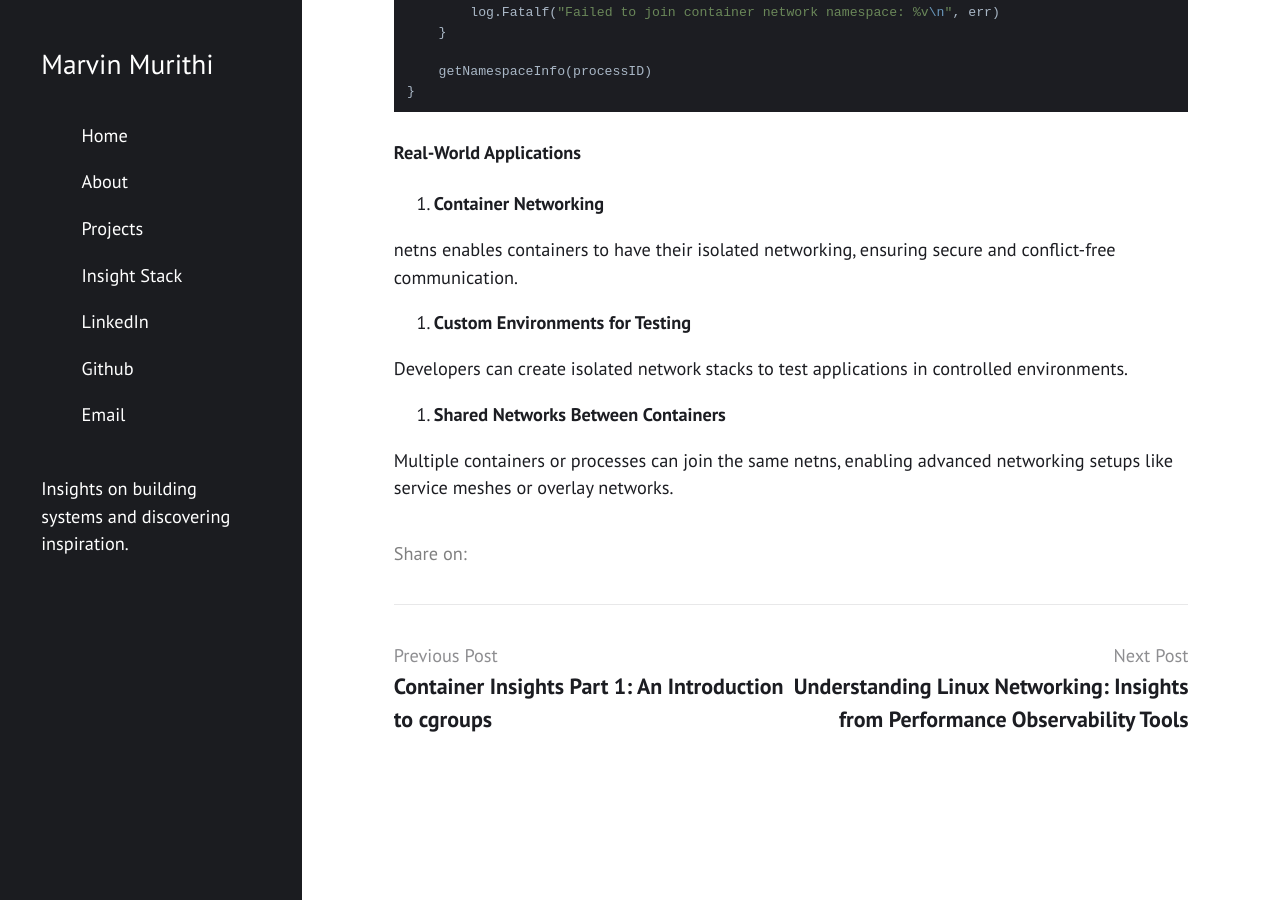
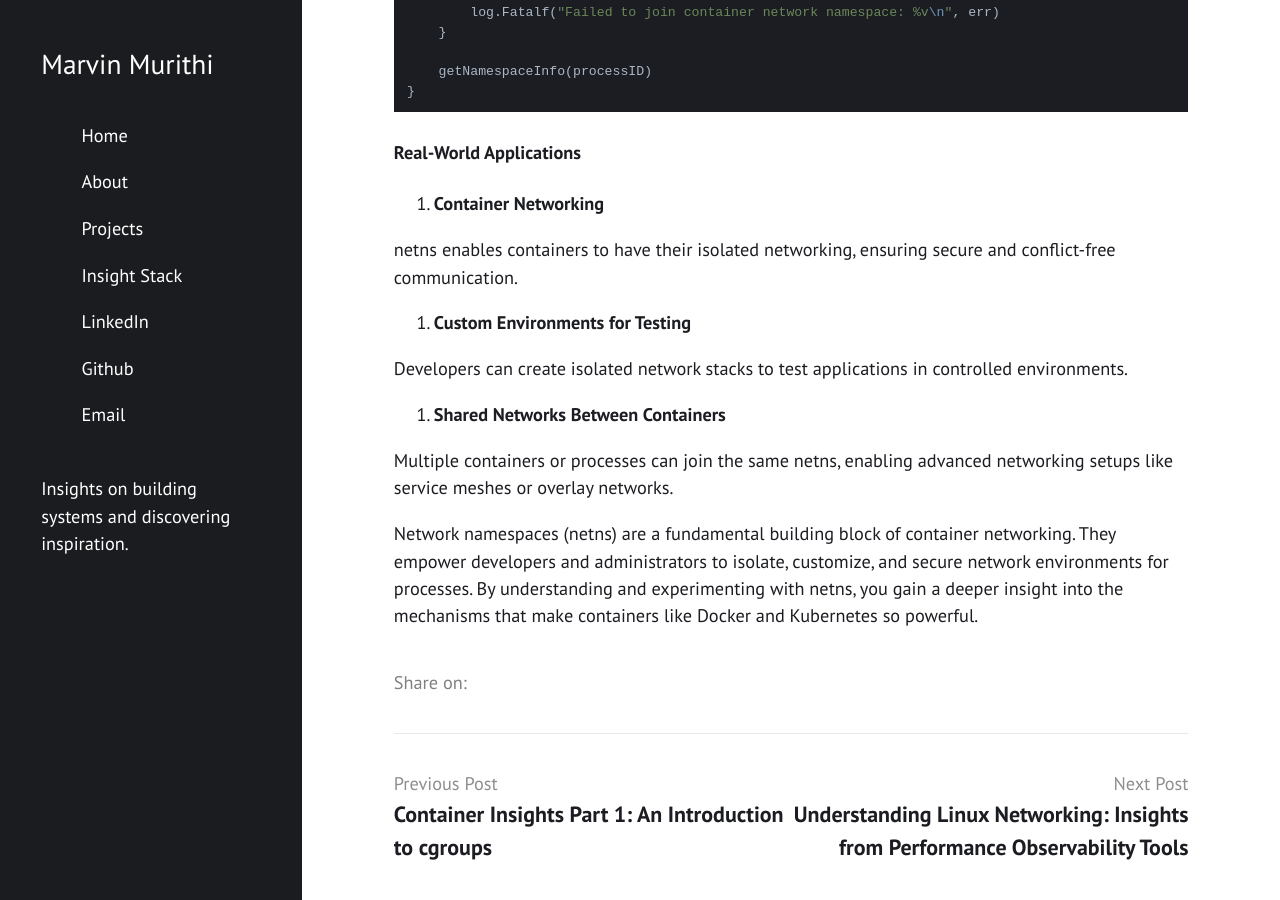
Before and after one commit to rimubytes/marvin, a Jekyll site: the page built from _posts/2024-06-02-container-insights-netns.md, in a window 1280 px wide and 900 px high, scrolled down 3166 px. Built offline with Jekyll 4.4.1, drawn with Linux system fonts in a browser that asks for light colours; nearby versions of some CDN libraries; library files that are not in the unit come from our copies.

Commit message:
docs: refine conclusion

```diff
--- a/_posts/2024-06-02-container-insights-netns.md
+++ b/_posts/2024-06-02-container-insights-netns.md
@@ -135,11 +135,11 @@ func main() {
 1. **Container Networking**
 
 netns enables containers to have their isolated networking, ensuring secure and conflict-free communication.
-
 2. **Custom Environments for Testing**
 
 Developers can create isolated network stacks to test applications in controlled environments.
-
 3. **Shared Networks Between Containers**
 
 Multiple containers or processes can join the same netns, enabling advanced networking setups like service meshes or overlay networks.
+
+Network namespaces (netns) are a fundamental building block of container networking. They empower developers and administrators to isolate, customize, and secure network environments for processes. By understanding and experimenting with netns, you gain a deeper insight into the mechanisms that make containers like Docker and Kubernetes so powerful.
```
